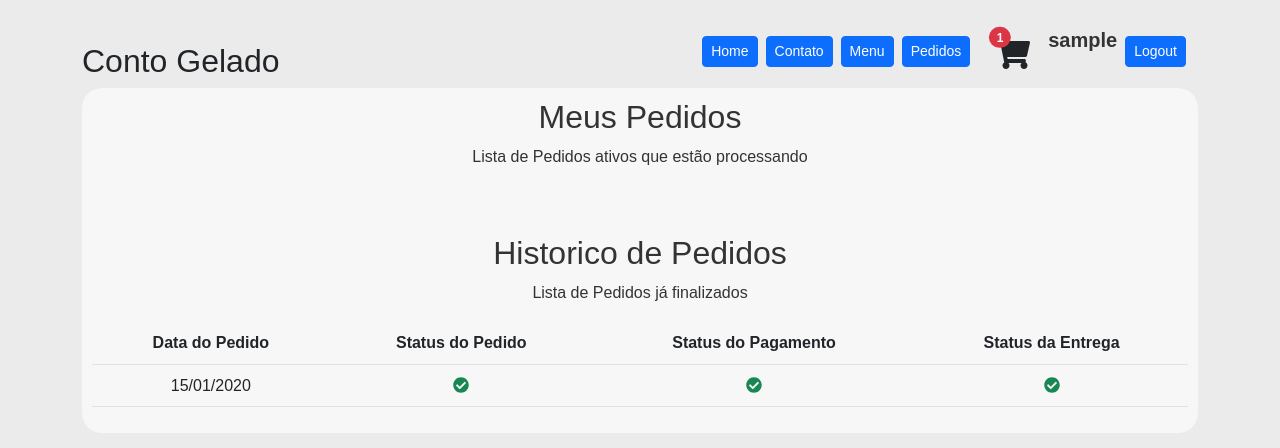
After one commit to carlosalbertoprojetos/sorveteria, a Django app: page /meus-pedidos/ in a window 1280 px wide. The commit adds this page. Shown: the top 448 px of the page. Run offline with Django 4.2, Linux system fonts and the light colour scheme; a user stored in the database is signed in; tables that the repository leaves empty hold one stand-in row (values such as "Sample post"); parts of the project's set-up code (start-up, migrations or seed data) failed here and were passed over; some libraries are stand-ins or nearby versions.

Commit message:
histórico do pedido

```diff
--- a/myapp/urls.py
+++ b/myapp/urls.py
@@ -12,4 +12,5 @@ urlpatterns = [
     ),
     path("remove_item_sacola/", views.remove_item_sacola, name="remove_item_sacola"),
     path("checkout-pedido/", views.checkout_pedido, name="checkout_pedido"),
+    path("meus-pedidos/", views.meus_pedidos, name="meus_pedidos"),
 ]
--- a/myapp/views.py
+++ b/myapp/views.py
@@ -21,6 +21,7 @@ def index(request):
     return render(request, "index.html")
 
 
+# lista os produtos do menu
 def menu(request):
     embalagens = Embalagem.objects.filter(ativo=True)
     tipo_sabor = TipoSabor.objects.filter(ativo=True)
@@ -146,6 +147,7 @@ def remove_item_sacola(request):
         )
 
 
+# finaliza o pedido
 @login_required(login_url="/admin/login/")
 def checkout_pedido(request):
     pedido = Pedido.objects.filter(user=request.user, status=True).first()
@@ -162,3 +164,10 @@ def checkout_pedido(request):
         form = PedidoUpdateForm(instance=pedido)
 
     return render(request, "pedido.html", {"form": form, "pedido": pedido})
+
+
+# lista os pedidos do usuário
+@login_required(login_url="/admin/login/")
+def meus_pedidos(request):
+    meus_pedidos = Pedido.objects.filter(user=request.user)
+    return render(request, "meus-pedidos.html", {"meus_pedidos": meus_pedidos})
--- a/templates/components/navbar.html
+++ b/templates/components/navbar.html
@@ -1,34 +1,54 @@
 {% load static %}
-<div class="d-flex flex-column flex-md-row align-items-center justify-content-between pb-3 mb-4">
-    <a href="{% url 'index' %}" class="link-dark text-decoration-none text-center">
+<div class="d-flex justify-content-between">
+    <div class="row text-center">
+        <a class="col link-dark text-dark text-decoration-none" href="{% url 'index' %}">
             <img src="https://via.placeholder.com/200" alt="" width="100">
             <h2>Conto Gelado</h2>
         </a>
+    </div>
+    <div class="row-column align-content-center">
+        <nav class="py-2">
+            <div class="container d-flex gap-2 flex-wrap justify-content-evenly">
+                <a class="btn btn-primary btn-sm align-content-center my-2" href="{% url 'index' %}">Home</a>
+                <a class="btn btn-primary btn-sm align-content-center my-2" href="#">Contato</a>
+                <a class="btn btn-primary btn-sm align-content-center my-2" href="{% url 'menu' %}">Menu</a>
+                {% if request.user.is_authenticated %}
 
-    <nav class="d-inline-flex mt-2 mt-md-0 ms-md-auto">
-
-        <a class="me-3 py-2 link-dark text-decoration-none" href="{% url 'index' %}">Home</a>
-        <a class="me-3 py-2 link-dark text-decoration-none" href="#">Contato</a>
-        <a class="me-3 py-2 link-dark text-decoration-none" href="{% url 'menu' %}">Menu</a>
-
-        {% if request.user.is_authenticated %}
-        <a class="me-3 py-2 link-dark text-decoration-none" href="#">Meus Pedidos</a>
-        <a class="me-3 py-2 text-bold link-dark" href="#">
-            {{request.user.first_name}} {{request.user.last_name}}</a>
-
+                {% include 'sacola.html' %}
+                <!-- Meus Pedidos -->
+                <a class="btn btn-primary btn-sm align-content-center my-2" href="{% url 'meus_pedidos' %}">Pedidos</a>
+                <!-- <div class="link-dark dropdown align-content-center">
+                        <a class="nav-link link-dark dropdown-toggle {% if request.path == '/meus-pedidos/' %}active{% endif %}"
+                            data-bs-toggle="dropdown" href="#" role="button" aria-expanded="false">
+                            <i class="fas fa-user"></i> {{request.user.first_name}} {{request.user.last_name}}</a>
+                        <ul class="dropdown-menu show p-0 mt-2">
+                            <li class="pt-1"><a href="{% url 'meus_pedidos' %}"
+                                    class="dropdown-item rounded-2 {% if request.path == '/meus-pedidos/' %}active{% endif %}">Meus
+                                    Pedidos</a></li>
+                            <li>
+                                <hr class="dropdown-divider my-1">
+                            </li>
+                            <li class="pb-1"><a class="dropdown-item rounded-2" href="/admin/logout">Sair</a></li>
+                        </ul>
+                    </div> -->
                 <!-- Carrinho -->
-        <button class="btn btn-transparent position-relative" type="button" data-bs-toggle="offcanvas"
-            data-bs-target="#offcanvasRight" aria-controls="offcanvasRight">
+                <div class="me-3">
+                    <button class="col-2 btn btn-transparent position-relative p-0 mt-2 me-2" type="button"
+                        data-bs-toggle="offcanvas" data-bs-target="#offcanvasRight" aria-controls="offcanvasRight">
                         <i class="fas fa-shopping-cart fa-2x"></i>
                         <span class="position-absolute top-0 start-100 translate-middle badge rounded-pill bg-danger">
                             {{ total_itens }}
                         </span>
                     </button>
-
-        {% include 'sacola.html' %}
-
+                </div>
+                <div>
+                    <h5 class="align-content-center m-0"><b>{{ request.user }}</b></h5>
+                </div>
+                <a class="btn btn-primary btn-sm align-content-center my-2" href="/admin/logout">Logout</a>
                 {% else %}
-        <a class="py-2 btn btn-dark" href="/admin/login">Login</a>
+                <a class="btn btn-primary btn-sm align-content-center my-2" href="/admin/login">Login</a>
                 {% endif %}
+            </div>
         </nav>
     </div>
+</div>
--- /dev/null
+++ b/templates/meus-pedidos.html
@@ -0,0 +1,62 @@
+{% extends 'base.html' %}
+
+{% block title %} Pedidos {% endblock %}
+
+{% block content %}
+
+<div class="mb-5">
+    <h2>Meus Pedidos</h2>
+    <p>Lista de Pedidos ativos que estão processando</p>
+    <div class="d-flex gap-1 justify-content-center align-content-center flex-wrap">
+        {% for mp in meus_pedidos %}
+        {% if not mp.entrega%}
+        <div class="p-3 bg-warning rounded-5">
+            <h4>Data do Pedido: {{ mp.data_pedido|date:"d/m/Y" }}</h4>
+            <p>Status do Pedido: {% if mp.status %}<i class="fas fa-check-circle link-success"></i>{% else %}<i
+                    class="fas fa-times-circle link-danger"></i>{% endif %} </p>
+            <p>Status do Pagamento: {% if mp.pago %}<i class="fas fa-check-circle link-success"></i>{% else %}<i
+                    class="fas fa-times-circle link-danger"></i>{% endif %}</p>
+            <p>Status da Entrega: {% if mp.entrega %}<i class="fas fa-check-circle link-success"></i>{% else %}<i
+                    class="fas fa-times-circle link-danger"></i>{% endif %}</p>
+
+            <button type="button" class="btn btn-success whatsapp-btn" data-id="{{ mp.id }}">Acompanhar pelo
+                Whatsapp</button>
+        </div>
+        {% endif %}
+        {% endfor %}
+    </div>
+</div>
+
+<h2>Historico de Pedidos</h2>
+<p>Lista de Pedidos já finalizados</p>
+<table class="table">
+    <thead>
+        <tr>
+            <th>Data do Pedido</th>
+            <th>Status do Pedido</th>
+            <th>Status do Pagamento</th>
+            <th>Status da Entrega</th>
+        </tr>
+    </thead>
+    <tbody>
+        {% for mp in meus_pedidos %}
+        {% if mp.pago and mp.entrega %}
+        <tr>
+            <td>{{ mp.data_pedido|date:"d/m/Y" }}</td>
+            <td>{% if mp.status %}<i class="fas fa-check-circle link-success"></i>{% else %}<i
+                    class="fas fa-times-circle link-danger"></i>{% endif %}</td>
+            <td>{% if mp.pago %}<i class="fas fa-check-circle link-success"></i>{% else %}<i
+                    class="fas fa-times-circle link-danger"></i>{% endif %}</td>
+            <td>{% if mp.entrega %}<i class="fas fa-check-circle link-success"></i>{% else %}<i
+                    class="fas fa-times-circle link-danger"></i>{% endif %}</td>
+        </tr>
+        {% endif %}
+        {% endfor %}
+    </tbody>
+</table>
+
+{% endblock %}
+
+{% block scripts %}
+
+{% endblock %}
```
Also changed, not shown: 1 other file. Lines whose indentation alone changed are shown as unchanged.
